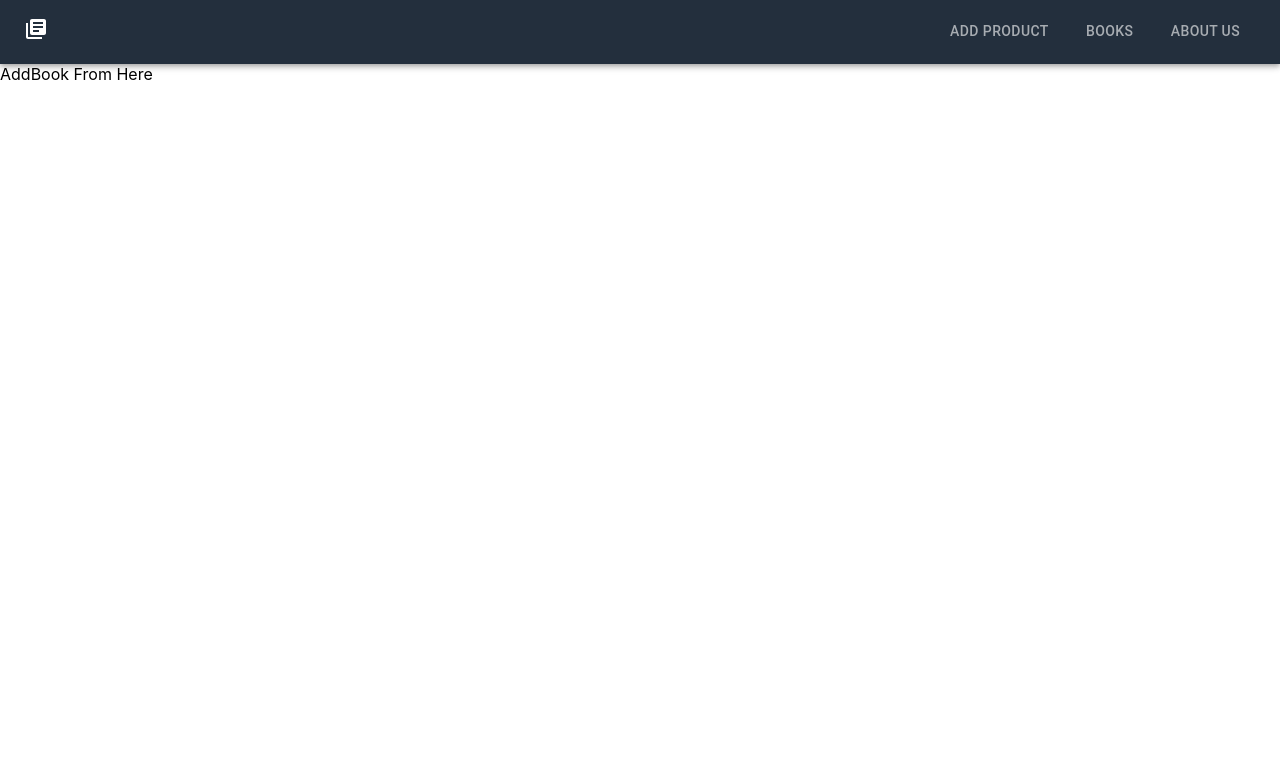
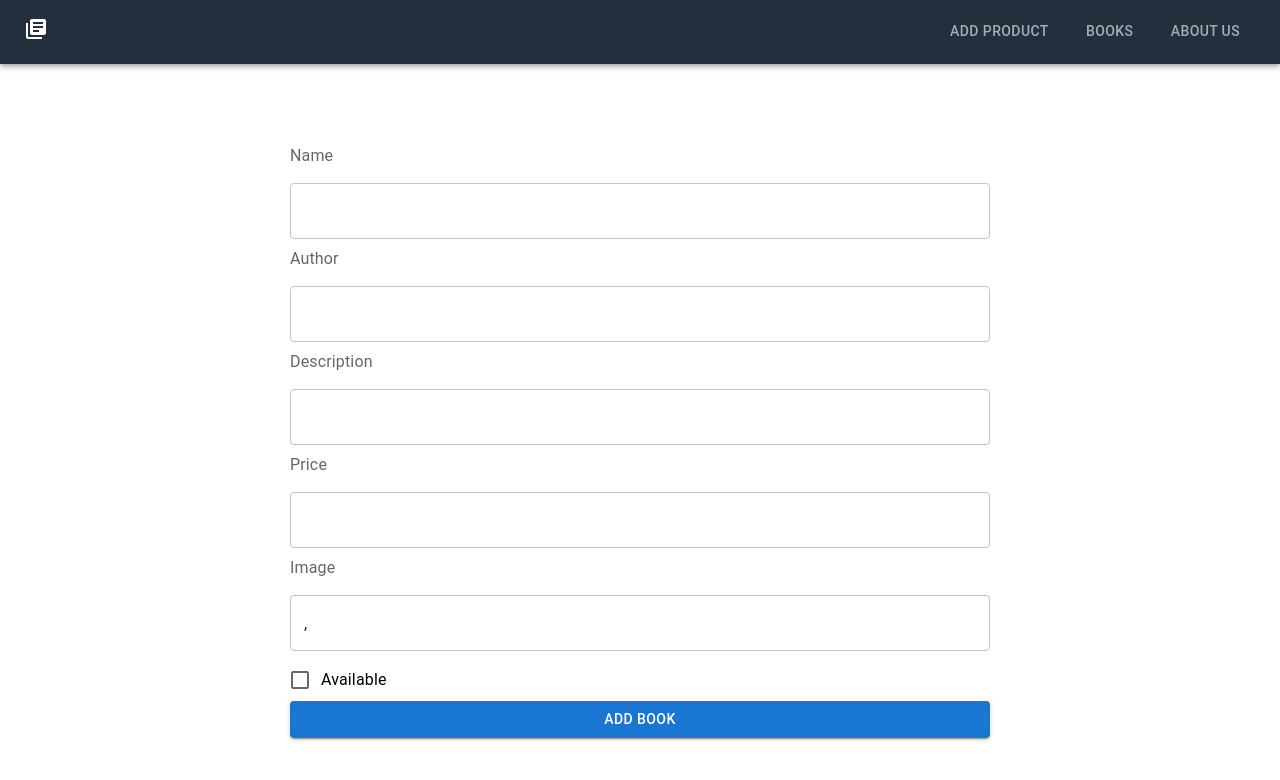
Before and after one commit to CHARM1997/Book-Store-Frontend, a React (Create React App) app: page /add in a window 1280 px wide. Shown: the top 780 px of the page. Built offline with nearby package versions, Linux system fonts and the light colour scheme.

Commit message:
add book form created successfully

```diff
--- a/src/components/AddBook.js
+++ b/src/components/AddBook.js
@@ -1,8 +1,50 @@
-import React from 'react'
+import { FormControlLabel, Checkbox, Button, FormLabel, TextField } from '@mui/material';
+import { Box } from '@mui/system';
+import React, { useState } from 'react';
+
 
 const AddBook = () => {
+  const [inputs, setinputs] = useState({
+    name:"",
+    description:"",
+    price:"",
+    author:"",
+    available:false,
+    Image:","
+  });
+  const [checked, setchecked] = useState(false);
+  const handleChange = (e) => {
+    setinputs((prevState) => ({
+    ...prevState,
+    [e.target.name]: e.target.value
+  }))
+  /* console.log(e.target.name,"Value",e.target.value) */
+};
   return(
-    <div>AddBook From Here</div>
+    <form>
+    <Box display="flex"
+    flexDirection="column"
+    justifyContent={"center"}
+    maxWidth={700}
+    alignContent="center"
+    alignSelf="center"
+    marginLeft={"auto"}
+    marginRight="auto"
+    marginTop={10}>
+    <FormLabel>Name</FormLabel>
+    <TextField value={inputs.name} onChange={handleChange} margin ="normal" fullWidth variant ="outlined" name ="name"/>
+    <FormLabel>Author</FormLabel>
+    <TextField value={inputs.author} onChange={handleChange} margin ="normal" fullWidth variant ="outlined" name ="author"/>
+    <FormLabel>Description</FormLabel>
+    <TextField value={inputs.description} onChange={handleChange} margin ="normal" fullWidth variant ="outlined" name ="description"/>
+    <FormLabel>Price</FormLabel>
+    <TextField value={inputs.price} onChange={handleChange} type="number" margin ="normal" fullWidth variant ="outlined" name ="price"/>
+    <FormLabel>Image</FormLabel>
+    <TextField value={inputs.Image} onChange={handleChange} margin ="normal" fullWidth variant ="outlined" name ="image"/>
+    <FormControlLabel control={<Checkbox checked={checked} />} onChange={()=>setchecked(!checked)} label="Available" />
+    <Button variant="contained" type="submit">Add Book</Button>
+    </Box>
+    </form>
   )
 };
 
--- /dev/null
+++ b/src/components/Book/Book.css
@@ -0,0 +1,46 @@
+ul{
+    display: flex;
+    flex-direction: row;
+    justify-content: center;
+    align-content: center;
+    flex-wrap: wrap;
+}
+
+li{
+   padding: 10px;
+   width: 250px;
+   max-width: 250px;
+   max-height: 400px;
+}
+
+.card{
+    margin: auto;
+    padding: 5px;
+    width: 100%;
+    height: 100%;
+    box-shadow: 5px 5px 10px #ccc;
+    display: flex;
+    flex-direction: column;
+    justify-content: center;
+}
+
+.card > img {
+    width: 100%;
+    height: 50%;
+}
+
+.card article{
+    padding: 5px;
+}
+
+.card h3{
+    padding: 4px;
+}
+
+.card p{
+    padding: 3px;
+}
+
+.card h2{
+    margin: 0;
+}
--- a/src/components/Book/Book.js
+++ b/src/components/Book/Book.js
@@ -1,18 +1,19 @@
 import { Button } from '@mui/material';
-import React from 'react'
+import React from 'react';
+import "./Book.css";
 
 const Book = (props) => {
   const { _id, name, author, description, price, image } = props.book;
   return (
-    <div>
+    <div className="card">
         <img src={image} alt={name} width="300" height="400"/>
-        <article> By {author}</article>
+        <article>By {author}</article>
         <h3>{name}</h3>
         <p>{description}</p>
-        <h2>Rs {price}</h2>
-        <h5>{_id}</h5>
-        <Button>Update</Button>
-        <Button>Delete</Button>
+        <h3>Rs {price} /=</h3>
+        <h5>cupon code - {_id}</h5>
+        <Button sx={{mt:"auto"}}>Update</Button>
+        <Button sx={{mt:"auto"}}>Delete</Button>
     </div>
   )
 };
--- a/src/components/Book/Books.js
+++ b/src/components/Book/Books.js
@@ -1,5 +1,5 @@
-import React, { useEffect, useState } from 'react'
-
+import React, { useEffect, useState } from 'react';
+import "./Book.css";
 import axios from 'axios';
 import Book from './Book';
 const URL = "http://localhost:5000/books";
@@ -16,9 +16,9 @@ const Books = () => {
     <div>
         <ul>
             {books && books.map((book, i) =>(
-                <div key={i}>
+                <li className="book" key={i}>
                 <Book book={book}/>
-                </div>
+                </li>
             ))}
         </ul>
     </div>
--- a/src/index.css
+++ b/src/index.css
@@ -1,13 +1,17 @@
+/*
 body {
-  margin: 0;
   font-family: -apple-system, BlinkMacSystemFont, 'Segoe UI', 'Roboto', 'Oxygen',
     'Ubuntu', 'Cantarell', 'Fira Sans', 'Droid Sans', 'Helvetica Neue',
     sans-serif;
   -webkit-font-smoothing: antialiased;
   -moz-osx-font-smoothing: grayscale;
 }
-
 code {
   font-family: source-code-pro, Menlo, Monaco, Consolas, 'Courier New',
     monospace;
 }
+*/
+*{
+  margin: 0;
+  padding: 0;
+}
```
